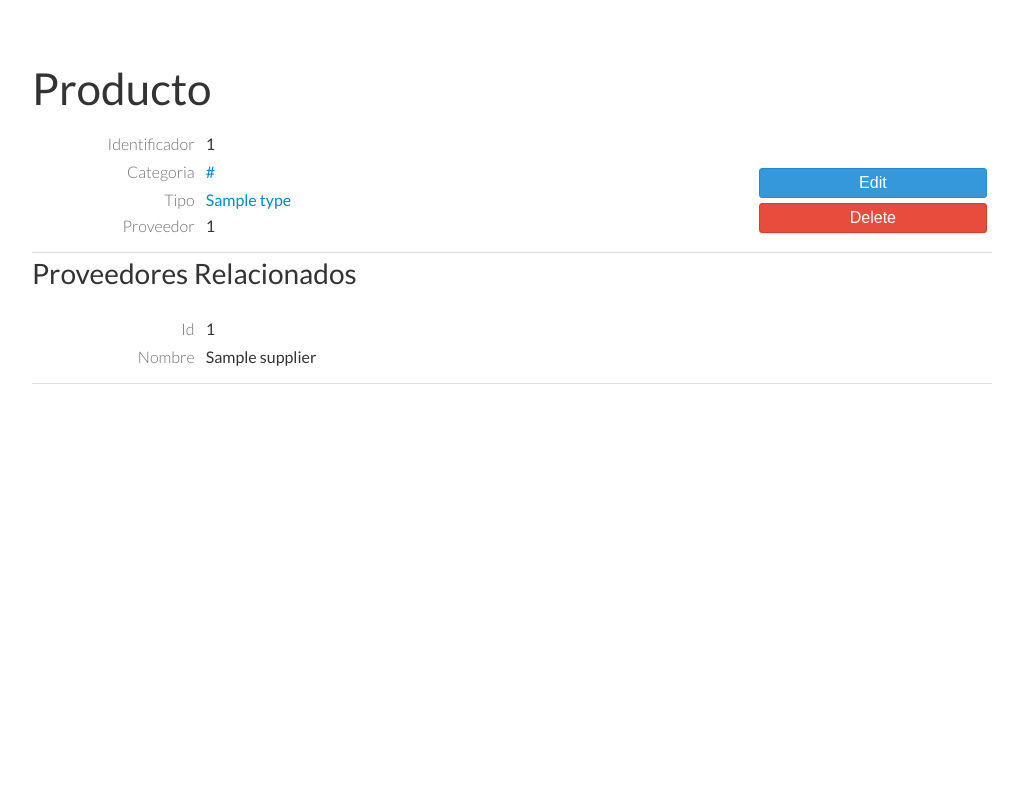
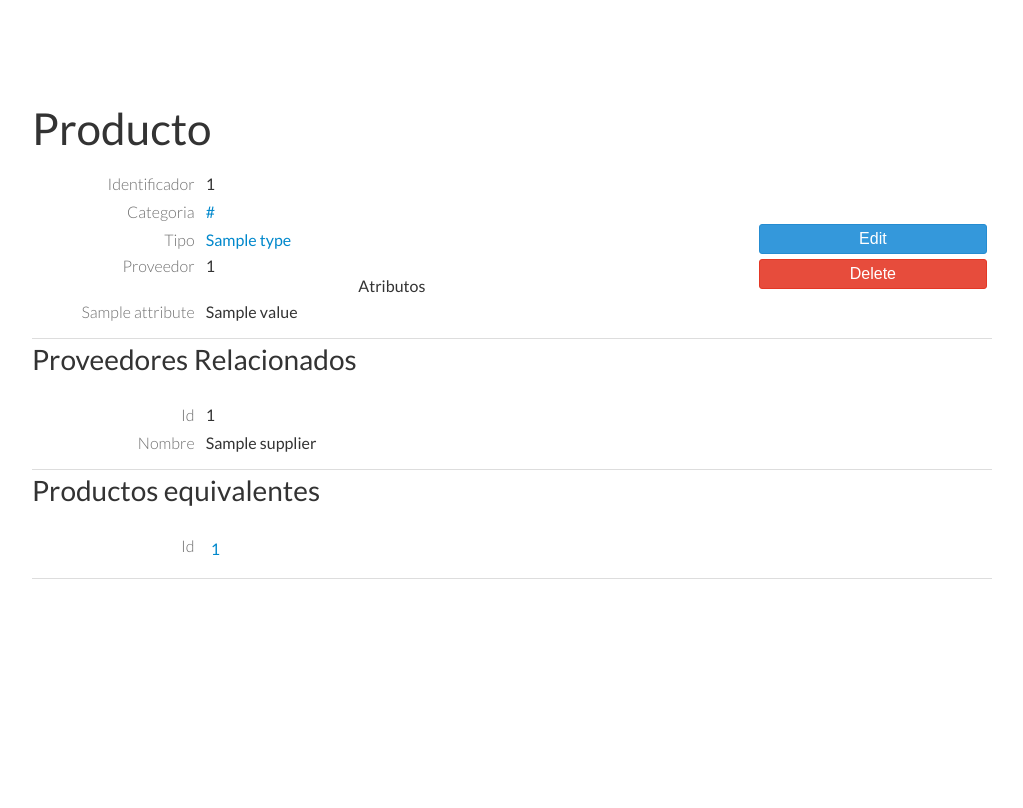
Before and after one commit to HectorJDK/multiproveedores, a CakePHP app: the page made by app/View/Products/view.ctp in a window 1280 px wide. Shown: the whole page, without its empty margins (128-1151 px from the left). Run offline with PHP 8.4 and a stand-in for CakePHP, Linux system fonts and the light colour scheme; the template is opened without the code that fills it: most values are stand-ins (such as "Sample title", 1, 10 or a date in 2020); some libraries are stand-ins or nearby versions.

Commit message:
Desplegar attr, proveedores, y equivalencias en producto

```diff
--- a/app/View/Products/view.ctp
+++ b/app/View/Products/view.ctp
@@ -1,5 +1,6 @@
 <div class="products view">
-
+<br>
+<br>
 <h1><?php echo __('Producto'); ?></h1>
 	<div class="row striped slim">
 		<div class="col-8">
@@ -39,6 +40,26 @@
 
 				</div>
 			</div>
+			<br>
+			<div class-"row">
+				<div class="col-3">
+					Atributos
+				</div>
+				<div class="col-3">
+					&nbsp;
+				</div>
+			</div>
+			<?php foreach ($product['Attribute'] as $attribute) {?>
+
+			<div class-"row">
+				<div class="col-3 text-right light">
+					<?php echo h($attribute["name"]);?>
+				</div>
+				<div class="col-3">
+					<?php echo h($attribute['AttributesProduct']['value']); ?>
+				</div>
+			</div>
+			<?php }?>
 		</div>
 
 		<div class="col-3 text-center inner-actions">
@@ -74,6 +95,27 @@
 	<?php endforeach; ?>
 	</div>
 <?php endif; ?>
-
+<div class="related">
+	<h3><?php echo __('Productos equivalentes'); ?></h3>
+	<?php if (!empty($product['Original'])): ?>
+		<?php foreach ($product['Original'] as $equivalente): ?>
+			<div class="row striped slim">
+				<div class="col-8">
+					<div class="row">
+						<div class="col-3 text-right light">
+							Id
+						</div>
+						<div class="col-3">
+							<div class="col-3">
+							<?php echo $this->Html->link($equivalente['equivalent_id'], array(
+							'controller' => 'products', 'action' => 'view', $equivalente['equivalent_id'])); ?>
+							</div>
+						</div>
+					</div>
+				</div>
+			</div>
+	<?php endforeach; ?>
+	</div>
+<?php endif; ?>
 
 </div>
```
Also changed, not shown: app/Controller/ProductsController.php (line endings or trailing spaces).
